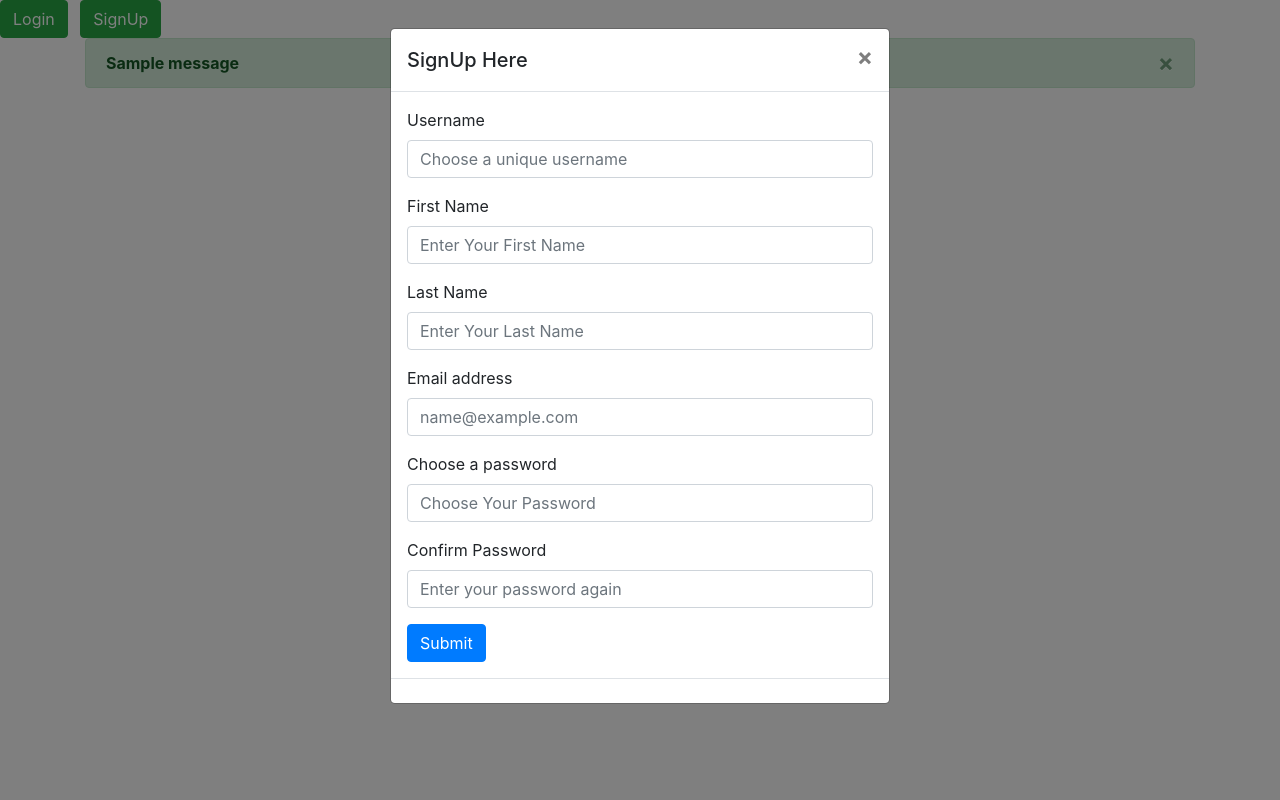
After one commit to Andy-site/RRS, a Django app: page /cp/ in a window 1280 px wide, after a click on "SignUp". The commit adds this page. Run offline with Django 5.2, Linux system fonts and the light colour scheme; tables that the repository leaves empty hold one stand-in row (values such as "Sample post"); one stand-in notice (Sample message) is shown; some libraries are stand-ins or nearby versions.

Commit message:
first push

```diff
--- a/rms/myapp/admin.py
+++ b/rms/myapp/admin.py
@@ -1,5 +1,5 @@
 from django.contrib import admin
-from .models import Cred,Table
+from .models import Cred, Table
 # Register your models here.
 admin.site.register(Cred)
 admin.site.register(Table)
--- /dev/null
+++ b/rms/myapp/templates/myapp/cust_page.html
@@ -0,0 +1,125 @@
+<!doctype html>
+<html lang="en">
+<head>
+    <!-- Required meta tags -->
+    <meta charset="utf-8">
+    <meta name="viewport" content="width=device-width, initial-scale=1, shrink-to-fit=no">
+
+    <!-- Bootstrap CSS -->
+    <link rel="stylesheet" href="https://stackpath.bootstrapcdn.com/bootstrap/4.5.2/css/bootstrap.min.css" integrity="sha384-JcKb8q3iqJ61gNV9KGb8thSsNjpSL0n8PARn9HuZOnIxN0hoP+VmmDGMN5t9UJ0Z" crossorigin="anonymous">
+
+    <title>Customer Page</title>
+</head>
+<body>
+
+<!-- Button to trigger Login modal -->
+<button type="button" class="btn btn-success mr-2" data-toggle="modal" data-target="#loginModal">
+    Login
+</button>
+
+<!-- Button to trigger SignUp modal -->
+<button type="button" class="btn btn-success mr-2" data-toggle="modal" data-target="#signupModal">
+    SignUp
+</button>
+
+      {% if messages %}
+      <div class="container">
+         {% for message in messages %}
+         <div class="alert {% if message.tags == 'error' %}alert-danger{% elif message.tags == 'success' %}alert-success{% endif %} alert-dismissible fade show" role="alert">
+          <strong>{{ message }}</strong>
+        <button type="button" class="close" data-dismiss="alert" aria-label="Close">
+            <span aria-hidden="true">&times;</span>
+        </button>
+         </div>
+          {% endfor %}
+</div>
+{% endif %}
+
+
+
+
+
+<!-- SignUp Modal -->
+<div class="modal fade" id="signupModal" tabindex="-1" aria-labelledby="signupModal" aria-hidden="true">
+    <div class="modal-dialog">
+        <div class="modal-content">
+            <div class="modal-header">
+                <h5 class="modal-title" id="signupModalTitle">SignUp Here</h5>
+                <button type="button" class="close" data-dismiss="modal" aria-label="Close">
+                    <span aria-hidden="true">&times;</span>
+                </button>
+            </div>
+            <div class="modal-body">
+                <form action="/handle1/" method='post'>
+                    <div class="form-group">
+                        <label for="username">Username</label>
+                        <input type="text" class="form-control" id="username" name="username" placeholder="Choose a unique username" required>
+                    </div>
+                    <div class="form-group">
+                        <label for="fname">First Name</label>
+                        <input type="text" class="form-control" id="fname" name="fname" placeholder="Enter Your First Name" required>
+                    </div>
+                    <div class="form-group">
+                        <label for="lname">Last Name</label>
+                        <input type="text" class="form-control" id="lname" name="lname" placeholder="Enter Your Last Name" required>
+                    </div>
+                    <div class="form-group">
+                        <label for="email">Email address</label>
+                        <input type="email" class="form-control" id="email" name="email" placeholder="name@example.com" required>
+                    </div>
+                    <div class="form-group">
+                        <label for="pass1">Choose a password</label>
+                        <input type="password" class="form-control" id="pass1" name="pass1" placeholder="Choose Your Password" required>
+                    </div>
+                    <div class="form-group">
+                        <label for="pass2">Confirm Password</label>
+                        <input type="password" class="form-control" id="pass2" name="pass2" placeholder="Enter your password again" required>
+                    </div>
+
+                     {% csrf_token %}
+                    <button type="submit" class="btn btn-primary">Submit</button>
+                </form>
+            </div>
+            <div class="modal-footer">
+            </div>
+        </div>
+    </div>
+</div>
+
+<!-- Login Modal -->
+<div class="modal fade" id="loginModal" tabindex="-1" aria-labelledby="loginModal" aria-hidden="true">
+    <div class="modal-dialog">
+        <div class="modal-content">
+            <div class="modal-header">
+                <h5 class="modal-title" id="loginModalTitle">Login Here</h5>
+                <button type="button" class="close" data-dismiss="modal" aria-label="Close">
+                    <span aria-hidden="true">&times;</span>
+                </button>
+            </div>
+            <div class="modal-body">
+                <form>
+                    <div class="form-group">
+                        <label for="username">Username</label>
+                        <input type="text" class="form-control" id="loginusername" name="loginusername" placeholder="Choose a unique username" required>
+                    </div>
+                    <div class="form-group">
+                        <label for="pass">Enter your password </label>
+                        <input type="password" class="form-control" id="pass" name="pass" placeholder="Enter your password " required>
+                    </div>
+
+                    <button type="submit" class="btn btn-primary">Submit</button>
+                </form>
+            </div>
+            <div class="modal-footer">
+            </div>
+        </div>
+    </div>
+</div>
+
+<!-- Optional JavaScript -->
+<!-- jQuery first, then Popper.js, then Bootstrap JS -->
+<script src="https://code.jquery.com/jquery-3.5.1.slim.min.js" integrity="sha384-DfXdz2htPH0lsSSs5nCTpuj/zy4C+OGpamoFVy38MVBnE+IbbVYUew+OrCXaRkfj" crossorigin="anonymous"></script>
+<script src="https://cdn.jsdelivr.net/npm/popper.js@1.16.1/dist/umd/popper.min.js" integrity="sha384-9/reFTGAW83EW2RDu2S0VKaIzap3H66lZH81PoYlFhbGU+6BZp6G7niu735Sk7lN" crossorigin="anonymous"></script>
+<script src="https://stackpath.bootstrapcdn.com/bootstrap/4.5.2/js/bootstrap.min.js" integrity="sha384-B4gt1jrGC7Jh4AgTPSdUtOBvfO8shuf57BaghqFfPlYxofvL8/KUEfYiJOMMV+rV" crossorigin="anonymous"></script>
+</body>
+</html>
--- a/rms/myapp/templates/myapp/index.html
+++ b/rms/myapp/templates/myapp/index.html
@@ -110,7 +110,7 @@
   font-size: 11px;
   cursor: pointer;
      "
-           onclick="window.location.href='{% url 'customer_signup' %}'" >Click here </div>
+           onclick="window.location.href='{% url 'cp' %}'" >Click here </div>
     </div>
   </body>
 </html>
--- a/rms/myapp/templates/myapp/index2.html
+++ b/rms/myapp/templates/myapp/index2.html
@@ -33,7 +33,7 @@
           <input type="password" name="password" placeholder="Password" required />
           <input type="submit" value="Login" />
         </form>
-        <div class="cp" onclick="window.location.href='{% url 'customer_signup' %}'"> Get Redirected to Customers Page</div>
+        <div class="cp" onclick="window.location.href='{% url 'cp' %}'"> Get Redirected to Customers Page</div>
       </div>
     </div>
 
--- a/rms/myapp/urls.py
+++ b/rms/myapp/urls.py
@@ -1,16 +1,13 @@
 from django.contrib import admin
-from django.urls import path,include
-# from django.contrib.staticfiles.urls import staticfiles_urlpatterns
+from django.urls import path, include
 from . import views
 
 urlpatterns = [
     path('', views.index, name='index'),
     path('index2/', views.index2, name='index2'),
-    path('customer_signup/', views.customer_signup, name='customer_signup'),
-    path('customer_login/', views.customer_login, name='customer_login'),
+    path('cp/', views.cp, name='cp'),
     path('admin_page/', views.admin_page, name='admin_page'),
     path('basic/', views.basic, name='basic'),
+    path('handle1/', views.handle1, name='handle1'),
 
 ]
-
-# urlpatterns += staticfiles_urlpatterns()
--- a/rms/myapp/views.py
+++ b/rms/myapp/views.py
@@ -1,5 +1,8 @@
+from django.contrib import messages
 from django.contrib.auth import authenticate, login
+from django.http import HttpResponse
 from django.shortcuts import render, redirect
+from django.contrib.auth.models import  User
 
 
 def index(request):
@@ -14,12 +17,8 @@ def basic(request):
     return render(request, "myapp/basic.html", {})
 
 
-def customer_signup(request):
-    return render(request, "myapp/customer_signup.html", {})
-
-
-def customer_login(request):
-    return render(request, "myapp/customer_login.html", {})
+def cp(request):
+    return render(request, "myapp/cust_page.html", {})
 
 
 def admin_page(request):
@@ -35,3 +34,32 @@ def admin_page(request):
     else:
         # If it's not a POST request, just render the admin login page
         return render(request, 'myapp/index2.html')
+
+
+def handle1(request):
+    if request.method == 'POST':
+        username = request.POST['username']
+        fname = request.POST['fname']
+        lname = request.POST['lname']
+        email = request.POST['email']
+        pass1 = request.POST['pass1']
+        pass2 = request.POST['pass2']
+
+        if len(username) > 10:
+            messages.error(request, "Username must be under 10 characters")
+            return redirect("cp")
+        if not username.isalnum():
+            messages.error(request, "Username must be alphanumeric!")
+            return redirect("cp")
+        if pass1 != pass2:
+            messages.error(request, "Password do not match")
+            return redirect("cp")
+
+        myuser = User.objects.create_user(username, email, pass1)
+        myuser.first_name = fname
+        myuser.last_name = lname
+        myuser.save()
+        messages.success(request, "Your account has been successfully created!")
+        return redirect("cp")
+    else:
+        return HttpResponse('404 - Not Found')
```
Also changed, not shown: rms/myapp/templates/myapp/customer_login.html (deleted, +0 -41 lines), rms/myapp/templates/myapp/customer_signup.html (deleted, +0 -39 lines), rms/db.sqlite3, rms/myapp/static/cust_page.html (deleted), rms/myapp/static/images/cilarrowtop@2x.png (deleted).
